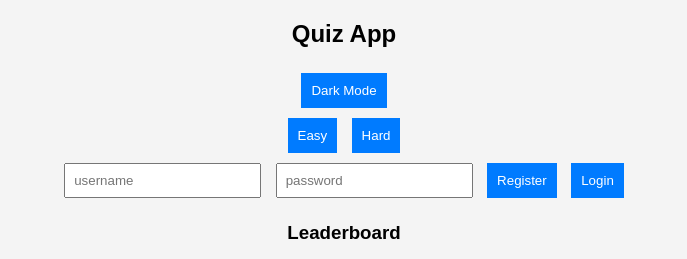
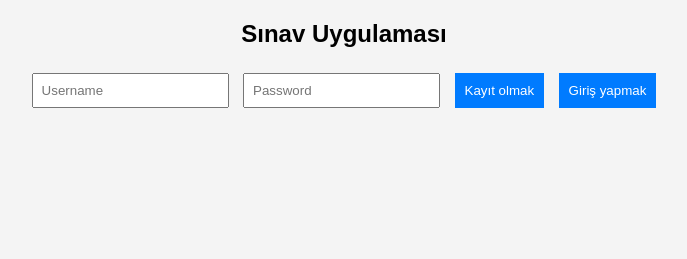
Before and after one commit to fatihyaylacimk/quiz-app, a plain HTML site: page quiz-app/client/index.html in a window 1280 px wide. Shown: the whole page, without its empty margins (296-983 px from the left). Drawn offline with nearby package versions, Linux system fonts and the light colour scheme.

Commit message:
Localize quiz app HTML content to Turkish
Updated text and structure for localization.

```diff
--- a/quiz-app/client/index.html
+++ b/quiz-app/client/index.html
@@ -6,40 +6,14 @@
 </head>
 <body>
 
-<h2>Quiz App</h2>
+<h2>Sınav Uygulaması</h2>
 
-<button onclick="toggleDark()">Dark Mode</button>
+<input id="username" placeholder="Username">
+<input id="password" type="password" placeholder="Password">
 
-<div>
-    <button onclick="setDifficulty('easy')">Easy</button>
-    <button onclick="setDifficulty('hard')">Hard</button>
-</div>
+<button onclick="register()">Kayıt olmak</button>
+<button onclick="login()">Giriş yapmak</button>
 
-<!-- AUTH -->
-<div id="auth">
-    <input id="user" placeholder="username">
-    <input id="pass" type="password" placeholder="password">
-    <button onclick="register()">Register</button>
-    <button onclick="login()">Login</button>
-</div>
-
-<!-- QUIZ -->
-<div id="quiz" style="display:none;">
-    <h3 id="timer"></h3>
-    <h2 id="question"></h2>
-    <div id="answers"></div>
-    <button onclick="next()">Next</button>
-    <h3 id="score"></h3>
-    <h3 id="rank"></h3>
-</div>
-
-<!-- LEADERBOARD -->
-<h3>Leaderboard</h3>
-<ul id="leaderboard"></ul>
-
-<canvas id="chart"></canvas>
-
-<script src="https://cdn.jsdelivr.net/npm/chart.js"></script>
 <script src="script.js"></script>
 
 </body>
```
